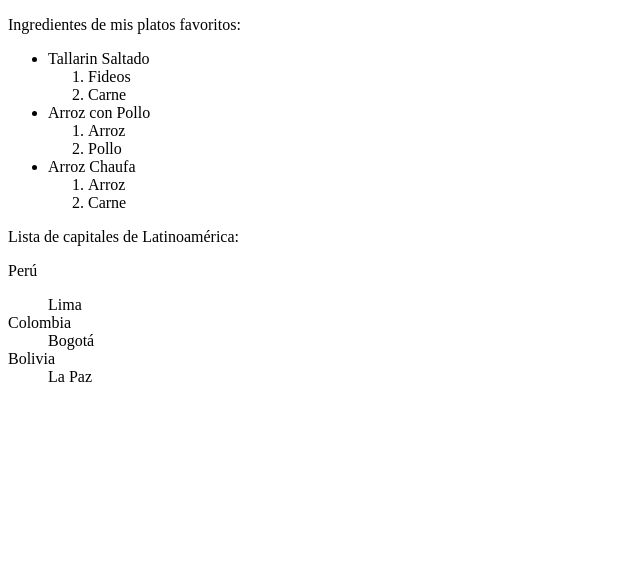
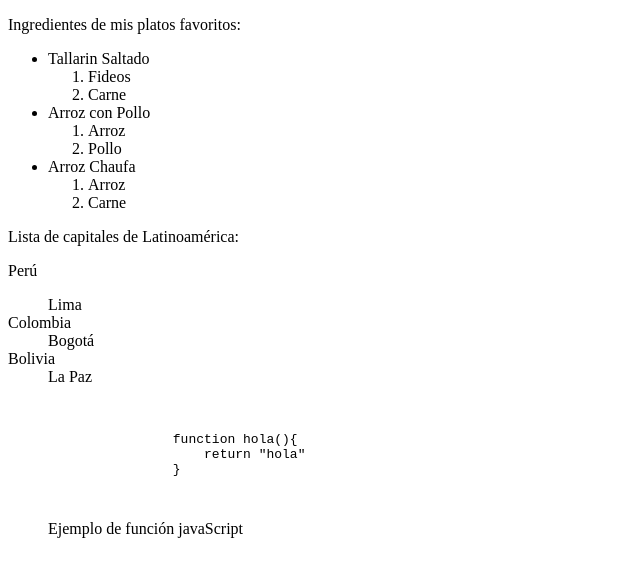
Before and after one commit to JeffersonCabrera/HTML, a plain HTML site: page 03Contenido/index2.html in a window 1280 px wide. Shown: the whole page, without its empty margins (0-640 px from the left). Drawn offline with Linux system fonts and the light colour scheme.

Commit message:
Update index2.html

```diff
--- a/03Contenido/index2.html
+++ b/03Contenido/index2.html
@@ -38,5 +38,16 @@
         <dt>Bolivia</dt>
         <dd>La Paz</dd>
     </dl>
+    <figure>
+        <pre>
+            <code>
+                function hola(){
+                    return "hola"
+                }
+            </code>
+        </pre>
+        <figcaption>Ejemplo
+            de función javaScript</figcaption>
+    </figure>
 </body>
 </html>
```
